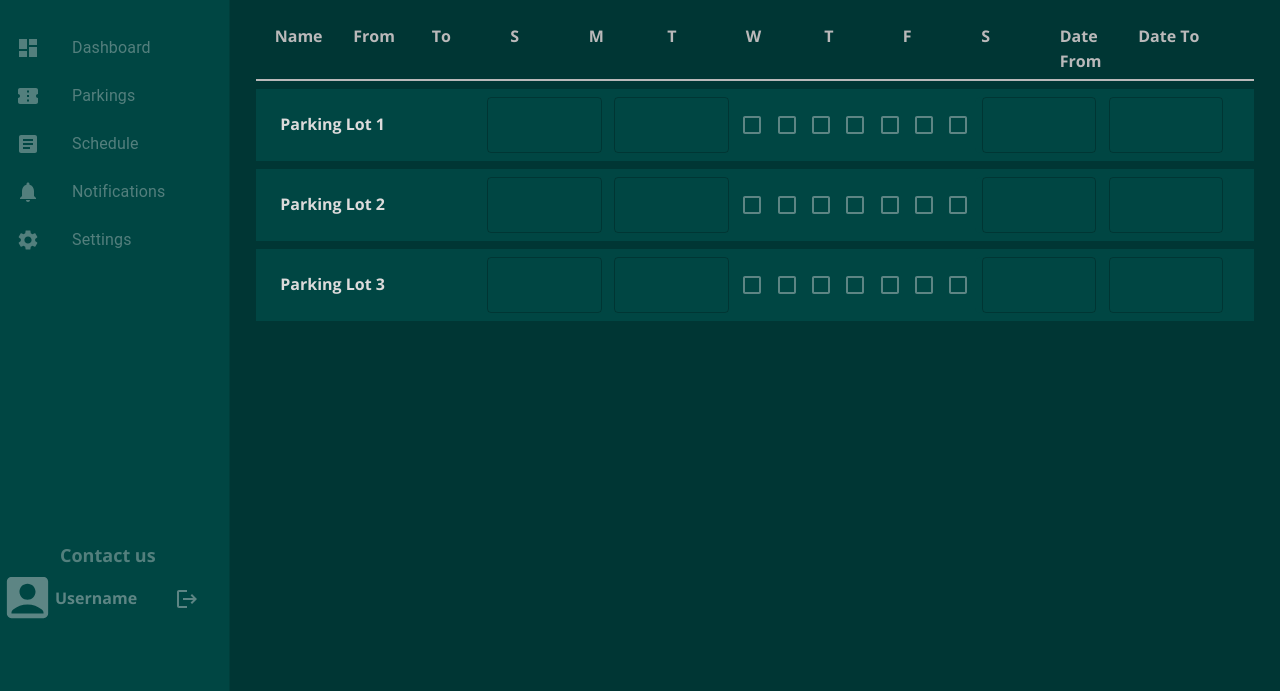
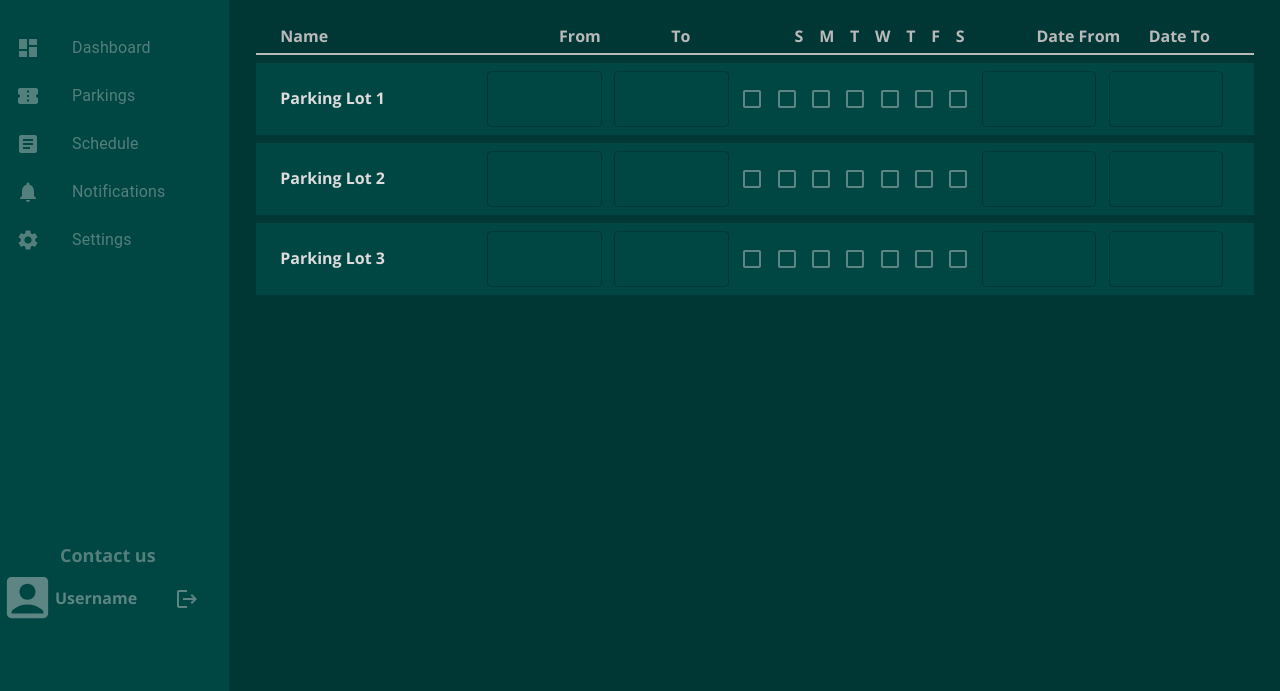
Before and after one commit to ParkingLotDevOps/Automated-Parking-Lot, a React app in the folder web-frontend/: page /schedule in a window 1280 px wide. Shown: the part 109-800 px from the top of the page. Built offline with nearby package versions, Linux system fonts and the light colour scheme; sample sign-in values are in the browser's storage.

Commit message:
finished schedule page

```diff
--- a/web-frontend/src/components/Schedule/ScheduleParkings/ScheduleParkings.js
+++ b/web-frontend/src/components/Schedule/ScheduleParkings/ScheduleParkings.js
@@ -15,7 +15,6 @@ export default function ScheduleParkings() {
   });
 
   const weekDays = ['S', 'M', 'T', 'W', 'T', 'F', 'S']
-  const fields = ['Name', 'From', 'To', ...weekDays, 'Date From', 'Date To'];
   const items = [
     {
       id: '1',
@@ -50,11 +49,20 @@ export default function ScheduleParkings() {
         <TheHeader title="Schedule" hasSearchBox />
         <ul className={styles.listItems}>
           <li className={styles.listFields} key="0">
-            <div style={{ width: '5%' }}></div>
-            {fields.map((field) => (
-              <div key={field.id}>{field}</div>
+            <div>Name</div>
+            <div className={styles['from-to']}>
+              <div>From</div>
+              <div>To</div>
+            </div>
+            <div className={styles['week-days']}>
+            {weekDays.map((day) => (
+              <div key={day.id}>{day}</div>
             ))}
-            <div style={{ width: '10%' }}></div>
+            </div>
+            <div className={styles['from-to']}>
+              <div>Date From</div>
+              <div>Date To</div>
+            </div>
           </li>
           {items.map((item) => (
             <ScheduleParking key={item.id} item={item} />
--- a/web-frontend/src/components/Schedule/ScheduleParkings/ScheduleParkings.module.css
+++ b/web-frontend/src/components/Schedule/ScheduleParkings/ScheduleParkings.module.css
@@ -10,12 +10,32 @@
 
 .listFields {
   display: flex;
+  justify-content: space-between;
   border-bottom: 2px solid #bab9ba;
-  padding-bottom: 0.2rem;
+  padding: 0 1.5rem 0.2rem 1.5rem;
   margin-bottom: 0.5rem;
 }
 
-.listFields div {
+.listFields > div {
+  display: flex;
   width: calc(85% / 4);
   color: #bab9ba;
 }
+
+.from-to {
+  display: flex;
+  justify-content: space-around;
+  width: 16rem;
+}
+
+.from-to > div {
+  text-align: center;
+  width: 45%;
+}
+
+.week-days {
+  display: flex;
+  justify-content: space-around;
+  padding: 0 .5rem;
+  width: 15rem;
+}
```
